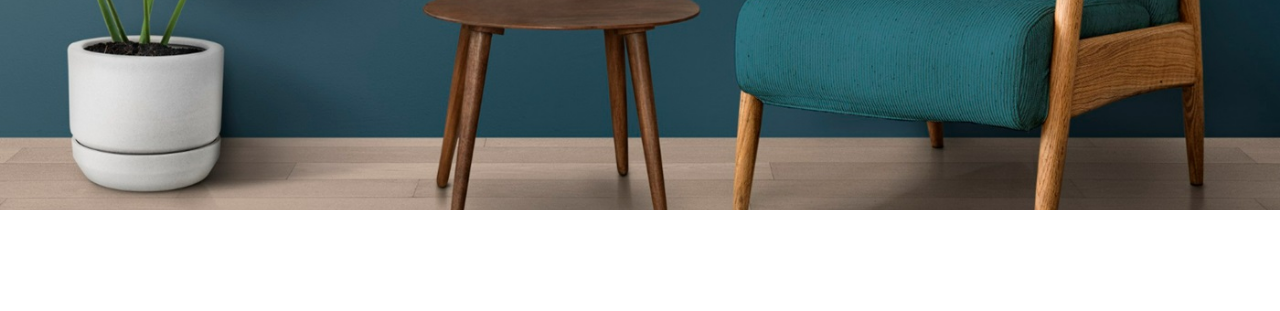
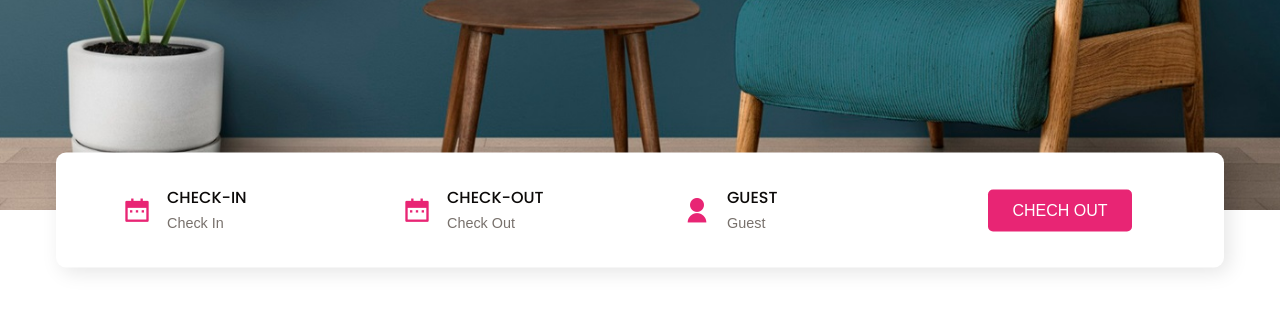
Before and after one commit to BurnettMiao/Build-Hotel-Website-Using-HTML-CSS-And-JavaScript-Responsive-Landing-Page, a plain HTML site: page index.html in a window 1280 px wide. Shown: the part 485-796 px from the top of the page. Drawn offline with nearby package versions, Linux system fonts and the light colour scheme.

Commit message:
booking section finish

```diff
--- a/index.html
+++ b/index.html
@@ -40,6 +40,38 @@
       </div>
     </header>
 
+    <section class="section__container booking__container">
+      <form action="/" class="booking__form">
+        <div class="input__group">
+          <span><i class="ri-calendar-2-fill"></i></span>
+          <div>
+            <label for="check-in">CHECK-IN</label>
+            <input type="text" placeholder="Check In" />
+          </div>
+        </div>
+
+        <div class="input__group">
+          <span><i class="ri-calendar-2-fill"></i></span>
+          <div>
+            <label for="check-out">CHECK-OUT</label>
+            <input type="text" placeholder="Check Out" />
+          </div>
+        </div>
+
+        <div class="input__group">
+          <span><i class="ri-user-fill"></i></i></span>
+          <div>
+            <label for="guest">GUEST</label>
+            <input type="text" placeholder="Guest" />
+          </div>
+        </div>
+
+        <div class="input__group input__btn">
+          <button class="btn">CHECH OUT</button>
+        </div>
+      </form>
+    </section>
+
     <script src="https://unpkg.com/scrollreveal"></script>
     <script src="script.js"></script>
   </body>
--- a/style.css
+++ b/style.css
@@ -161,10 +161,6 @@ nav {
   padding-block: 10rem 15rem;
 }
 
-.header__container h1 span {
-  color: var(--primary-color);
-}
-
 .header__container p {
   margin-bottom: 1rem;
   font-size: 1.2rem;
@@ -179,6 +175,61 @@ nav {
   line-height: 4.5rem;
   color: var(--white);
   text-align: center;
+}
+
+.header__container h1 span {
+  color: var(--primary-color);
+}
+
+/* booking section */
+.booking__container {
+  padding-block: 0;
+}
+
+.booking__form {
+  padding: 2rem;
+  display: flex;
+  gap: 1rem;
+  align-items: center;
+  justify-content: center;
+  flex-wrap: wrap;
+  background-color: var(--white);
+  border-radius: 10px;
+  transform: translateY(-50%);
+  box-shadow: 5px 5px 20px rgba(0, 0, 0, 0.1);
+}
+
+.input__group {
+  flex: 1 1 220px;
+  display: flex;
+  align-items: center;
+  justify-content: center;
+  gap: 1rem;
+}
+
+.input__group span {
+  font-size: 1.75rem;
+  color: var(--primary-color);
+}
+
+.input__group label {
+  font-weight: 500;
+  color: var(--text-dark);
+}
+
+.input__group input {
+  display: block;
+  width: 100%;
+  max-width: 150px;
+  padding-block: 5px;
+  color: var(--text-dark);
+  font-size: 0.9rem;
+  outline: none;
+  border: none;
+}
+
+.input__group input::placeholder {
+  color: var(--text-light);
 }
 
 @media (width > 768px) {
```
